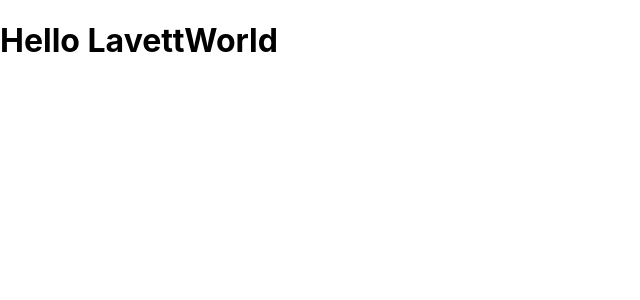
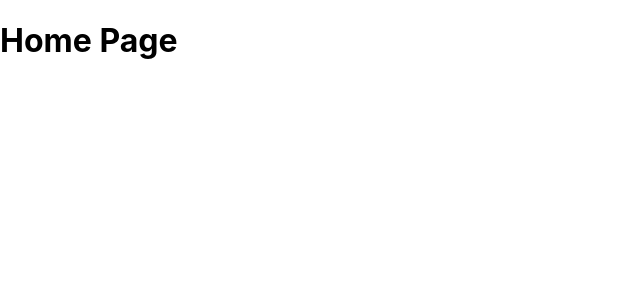
Before and after one commit to besim-nesimi/bun-drop, a React (Create React App) app: page / in a window 1280 px wide. Shown: the top 300 px of the page, without its empty margins (0-640 px from the left). Built offline with nearby package versions, Linux system fonts and the light colour scheme.

Commit message:
Update App.js

```diff
--- a/src/App.js
+++ b/src/App.js
@@ -4,7 +4,7 @@ import './App.css';
 
 function App() {
   return (
-    <h1>Hello LavettWorld</h1>
+    <h1>Home Page</h1>
   );
 }
 
```
